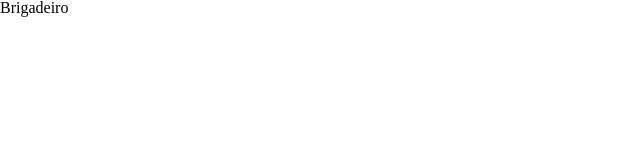
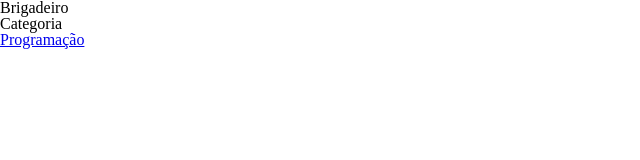
Before and after one commit to motomoto21/Cau-Felipe2c2t, a plain HTML site: page index.html in a window 1280 px wide. Shown: the whole page, without its empty margins (0-640 px from the left). Drawn offline with Linux system fonts and the light colour scheme.

Commit message:
Add files via upload

```diff
--- a/index.html
+++ b/index.html
@@ -9,5 +9,22 @@
 </head>
 <body>
    <h1>Brigadeiro</h1>
+   <header class="cabecalho">
+    <div class="container">
+        <label for="menu">
+            <span class="cabecalho__menu hamburguer container__imagem"></span>
+        </label>
+        <ul class="lista-menu">
+        <li class="lista-menu__titulo">Categoria</li>
+        <li class="lista-menu__item">
+        <a href="#" class="lista-menu__links">Programação</a>
+        </li>
+
+        </ul>
+
+    </div>
+
+
+   </header>
 </body>
 </html>
```
